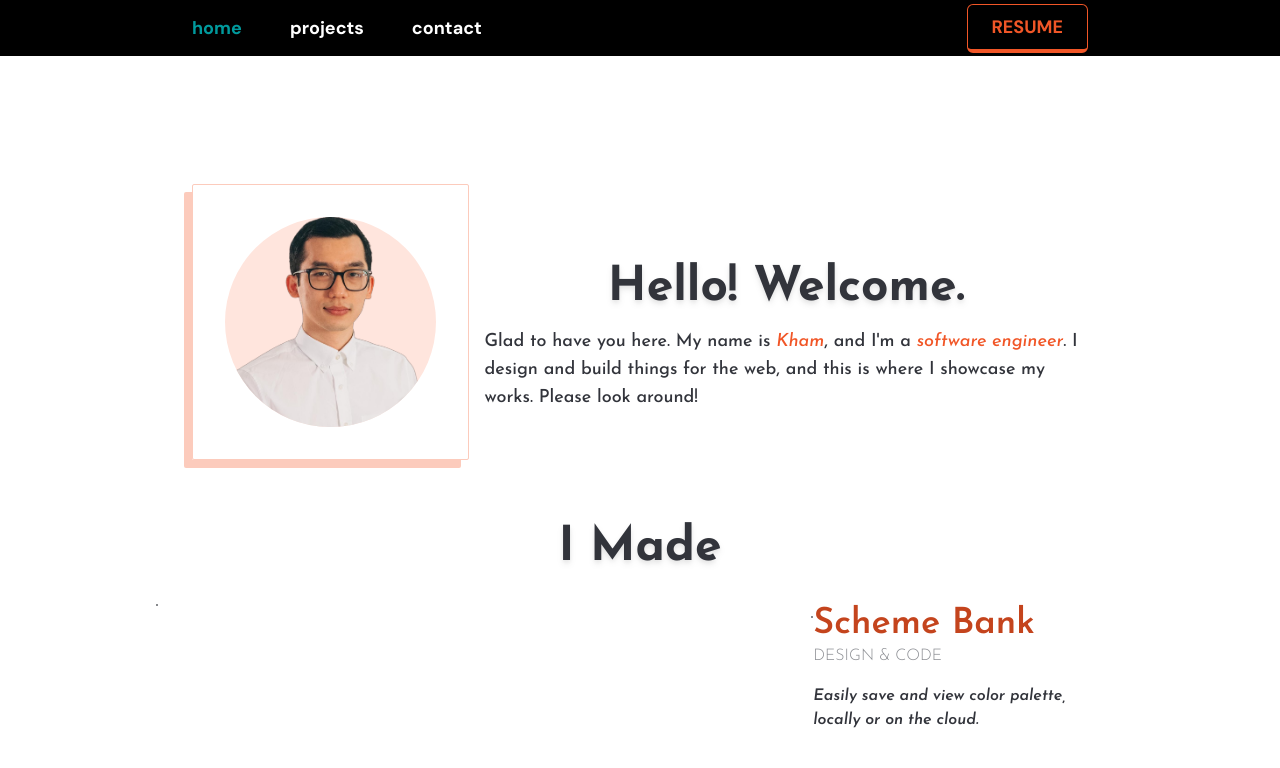
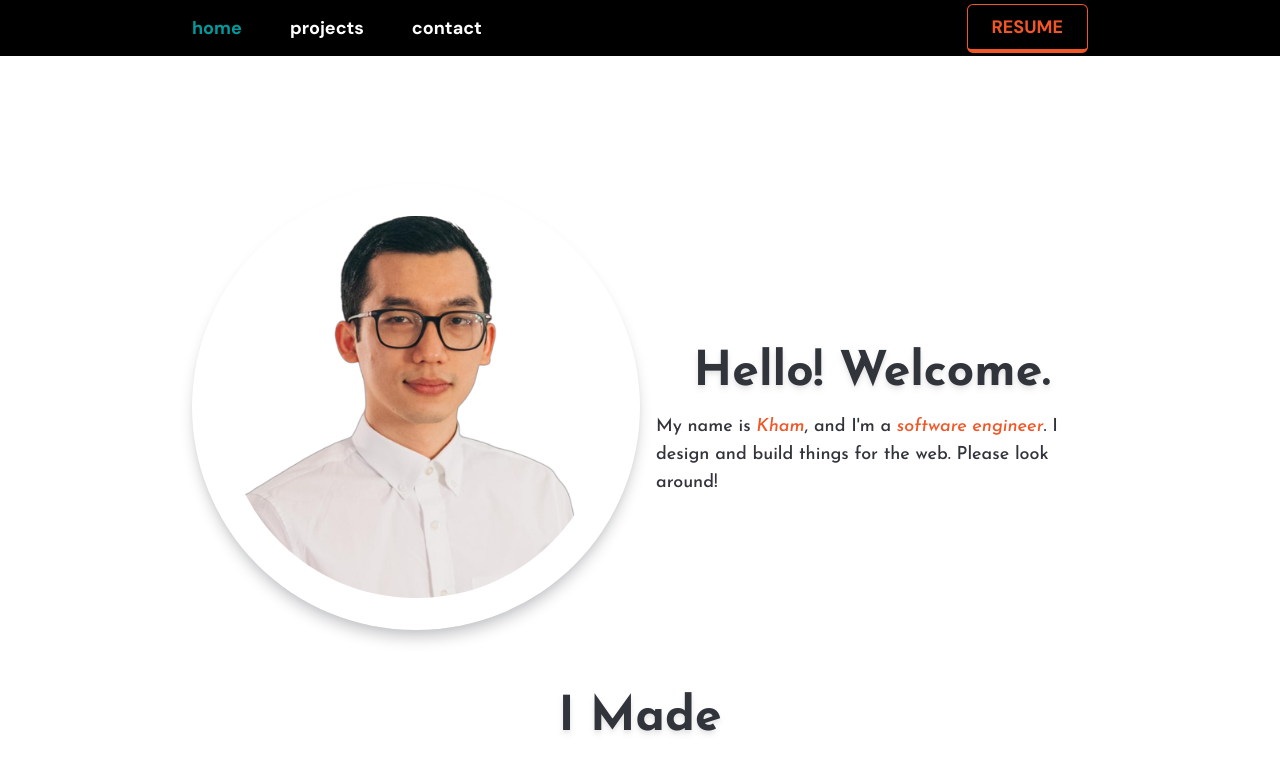
Before and after one commit to KhamEn/portfolio-site, a React (Vite) app: page / in a window 1280 px wide. Shown: the top 768 px of the page. Built offline with nearby package versions, Linux system fonts and the light colour scheme; a web font is replaced by a local one.

Commit message:
Redesign the landing page

```diff
--- a/src/components/LandingPage.jsx
+++ b/src/components/LandingPage.jsx
@@ -2,22 +2,18 @@ import profileImageURL from "../assets/profile-picture.png";
 
 export const LandingPage = () => {
   return (
-    <section className=" mt-8 md:mt-16 xl:mt-32 md:flex">
-      <div className="border rounded-sm  border-light-orange max-w-fit p-8 mx-auto md:mx-0 md:shadow-[-8px_8px_0px] md:shadow-light-orange">
-        <img
-          src={profileImageURL}
-          alt=""
-          className="rounded-full bg-extra-light-orange"
-        />
-      </div>
+    <section className="mt-8 md:mt-16 xl:mt-32 md:grid md:grid-cols-2">
+      <img
+        src={profileImageURL}
+        alt=""
+        className="rounded-full shadow-neutral-super-light shadow-lg p-4 md:p-8"
+      />
       <div className="md:ml-4 md:flex md:flex-col md:justify-center">
         <h2 className="mt-8">Hello! Welcome.</h2>
         <p className="mt-4 lg:text-lg">
-          Glad to have you here. My name is{" "}
-          <em className="text-orange">Kham</em>, and I'm a{" "}
-          <em className="text-orange">software engineer</em>. I design and build
-          things for the web, and this is where I showcase my works. Please look
-          around!
+          My name is <em className="text-brand-base">Kham</em>, and I'm a{" "}
+          <em className="text-brand-base">software engineer</em>. I design and
+          build things for the web. Please look around!
         </p>
       </div>
     </section>
```
